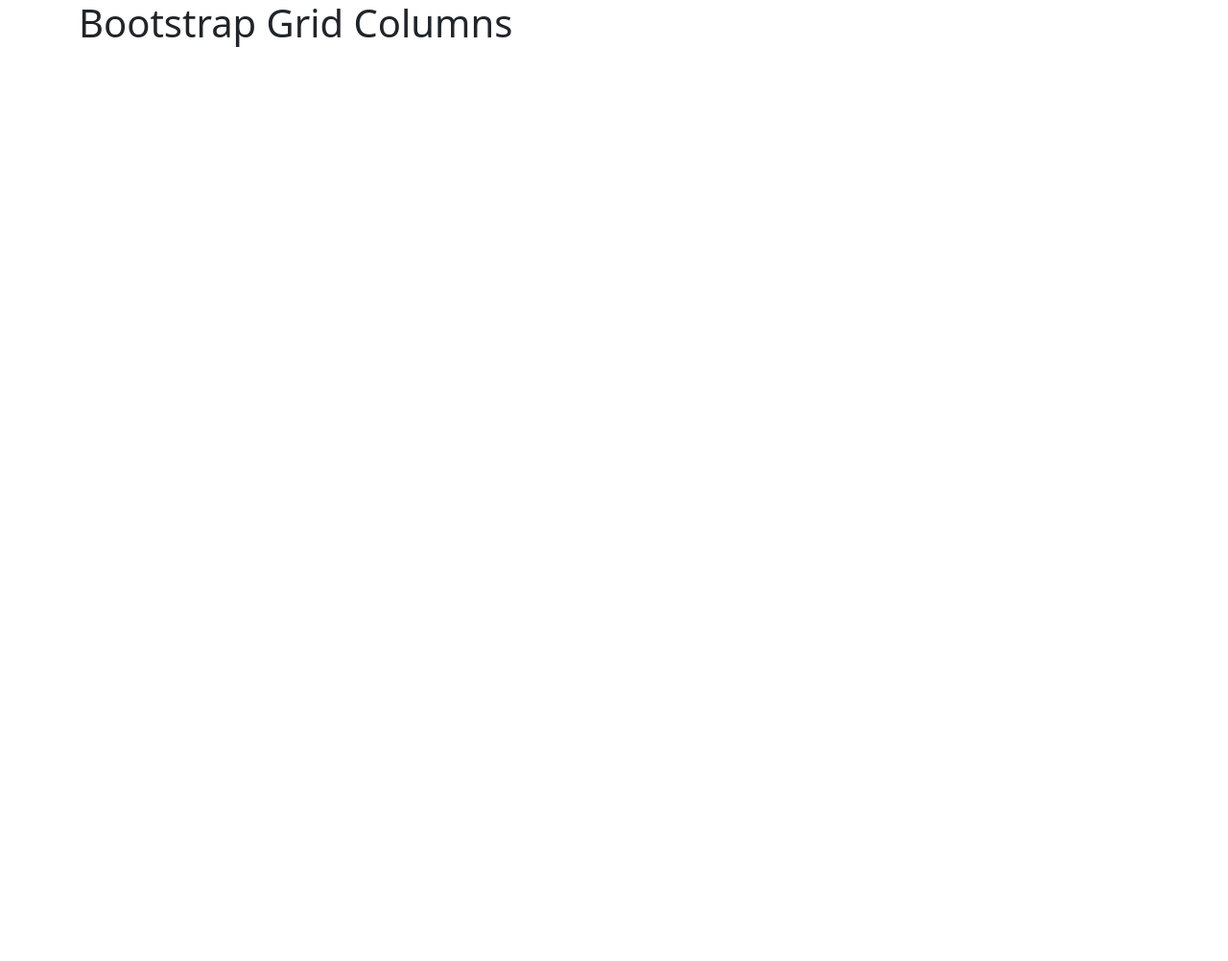
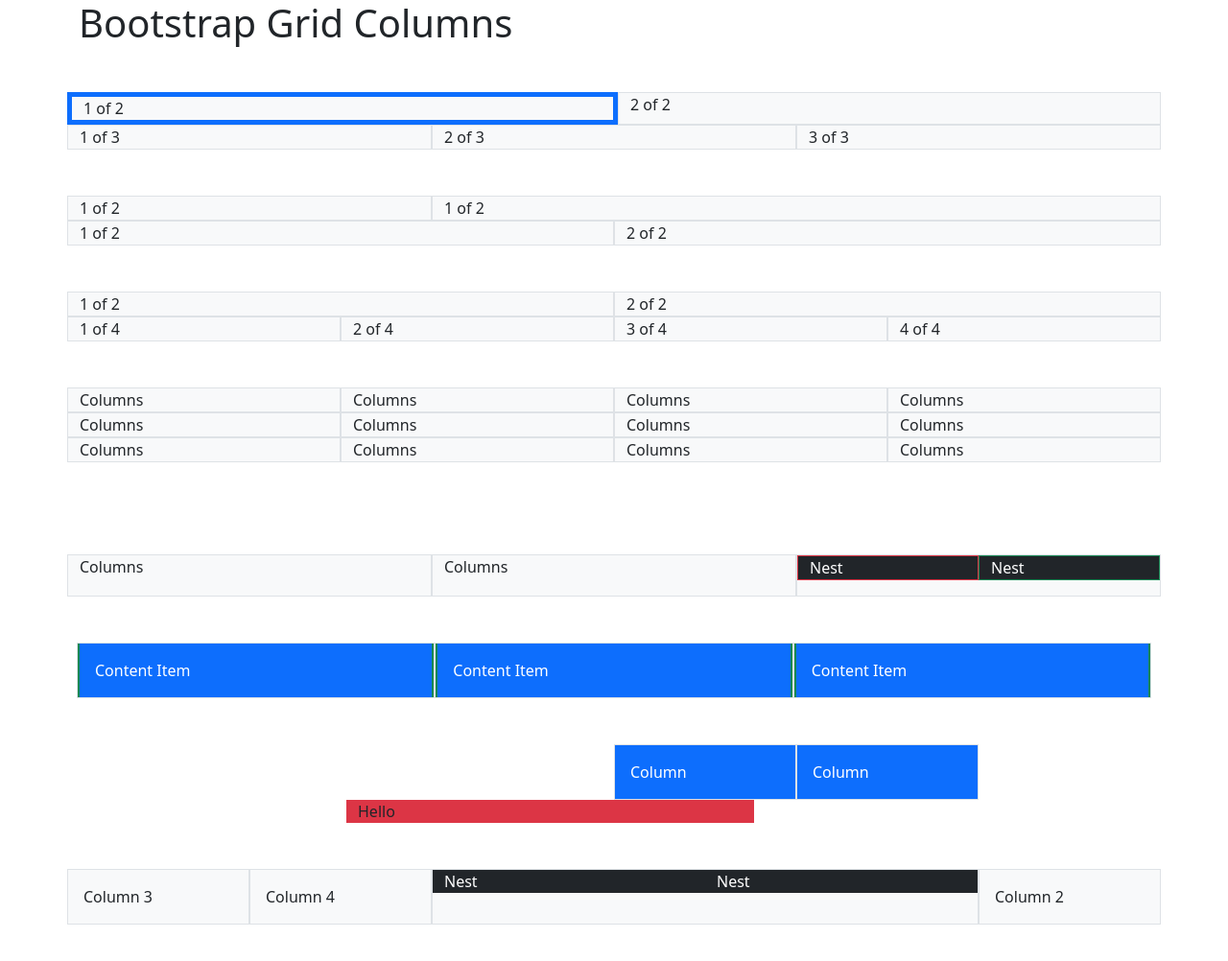
Before and after one commit to fisheeesh/bootstrap-training, a plain HTML site: page 10-bootstrap-grid-columns.html in a window 1280 px wide. Shown: the whole page at 96% size. Before the commit the page ends 830 px from the top, so only its background shows below. Drawn offline with Linux system fonts and the light colour scheme.

Commit message:
gird (idk)

```diff
--- a/10-bootstrap-grid-columns.html
+++ b/10-bootstrap-grid-columns.html
@@ -1,5 +1,6 @@
 <!DOCTYPE html>
 <html lang="en">
+
 <head>
   <meta charset="UTF-8" />
   <meta http-equiv="X-UA-Compatible" content="IE=edge" />
@@ -7,41 +8,125 @@
   <link rel="stylesheet" href="./assets/css/bootstrap.min.css" />
   <title>Bootstrap Sandbox | Bootstrap Grid Columns</title>
 </head>
+
 <body>
   <div class="container">
     <h1 class="mb-5">Bootstrap Grid Columns</h1>
 
     <!-- Basic Grid Layout -->
+    <div class="row">
+      <div class="col bg-light border border-5 border-primary">1 of 2</div>
+      <div class="col bg-light border">2 of 2</div>
+    </div>
+    <div class="row">
+      <div class="col bg-light border">1 of 3</div>
+      <div class="col bg-light border">2 of 3</div>
+      <div class="col bg-light border">3 of 3</div>
+    </div>
 
     <br /><br />
 
     <!-- Column Sizes -->
+    <div class="row">
+      <div class="col-4 bg-light border">1 of 2</div>
+      <div class="col-8 bg-light border">1 of 2</div>
+    </div>
+
+    <div class="row">
+      <div class="col-6 bg-light border">1 of 2</div>
+      <div class="col-6 bg-light border">2 of 2</div>
+    </div>
 
     <br /><br />
 
     <!-- Responsive Grid -->
+    <div class="row">
+      <div class="col-md-6 bg-light border">1 of 2</div>
+      <div class="col-md-6 bg-light border">2 of 2</div>
+    </div>
+
+    <div class="row">
+      <div class="col-sm-6 col-md-4 col-lg-3 bg-light border">1 of 4</div>
+      <div class="col-sm-6 col-md-4 col-lg-3 bg-light border">2 of 4</div>
+      <div class="col-sm-6 col-md-4 col-lg-3 bg-light border">3 of 4</div>
+      <div class="col-sm-6 col-md-4 col-lg-3 bg-light border">4 of 4</div>
+    </div>
 
     <br /><br />
 
     <!-- Row Cols -->
+    <div class="row row-cols-1 row-cols-md-2 row-cols-lg-4">
+      <div class="col bg-light border">Columns</div>
+      <div class="col bg-light border">Columns</div>
+      <div class="col bg-light border">Columns</div>
+      <div class="col bg-light border">Columns</div>
+      <div class="col bg-light border">Columns</div>
+      <div class="col bg-light border">Columns</div>
+      <div class="col bg-light border">Columns</div>
+      <div class="col bg-light border">Columns</div>
+      <div class="col bg-light border">Columns</div>
+      <div class="col bg-light border">Columns</div>
+      <div class="col bg-light border">Columns</div>
+      <div class="col bg-light border">Columns</div>
+    </div>
 
     <br /><br />
 
     <br /><br />
 
     <!-- Nesting -->
+    <div class="row">
+      <div class="col bg-light border pb-3">Columns</div>
+      <div class="col bg-light border pb-3">Columns</div>
+      <div class="col bg-light border pb-3">
+        <div class="row">
+          <div class="col text-bg-dark border border-danger">Nest</div>
+          <div class="col text-bg-dark border border-success">Nest</div>
+        </div>
+      </div>
+    </div>
 
     <br /><br />
 
     <!-- Gutters -->
+    <div class="row g-1">
+      <div class="col-md-4 border bg-success">
+        <div class="p-3 text-bg-primary">Content Item</div>
+      </div>
+      <div class="col-md-4 border bg-success">
+        <div class="p-3 text-bg-primary">Content Item</div>
+      </div>
+      <div class="col-md-4 border bg-success">
+        <div class="p-3 text-bg-primary">Content Item</div>
+      </div>
+    </div>
 
     <br /><br />
 
     <!-- Offsetting Columns -->
+    <div class="row offset-6">
+      <!-- <div class="p-3 col border text-bg-primary">Column</div> -->
+      <div class="p-3 col-4 border text-bg-primary">Column</div>
+      <div class="p-3 col-4 border text-bg-primary">Column</div>
+    </div>
+    <div class="row offset-3">
+      <div class="col-6 bg-danger">Hello</div>
+    </div>
 
     <br /><br />
 
     <!-- Ordering -->
+    <div class="row">
+      <div class="pb-3 col-6 bg-light border order-3">
+        <div class="row">
+          <div class="col text-bg-dark">Nest</div>
+          <div class="col text-bg-dark">Nest</div>
+        </div>
+      </div>
+      <div class="p-3 col-2 bg-light border order-4">Column 2</div>
+      <div class="p-3 col-2 bg-light border order-1">Column 3</div>
+      <div class="p-3 col-2 bg-light border order-2">Column 4</div>
+    </div>
 
     <!-- Don't go past here -->
   </div>
@@ -49,4 +134,5 @@
 
   <script src="./assets/js/bootstrap.bundle.min.js"></script>
 </body>
+
 </html>
```
Also changed, not shown: 09-navbar.html (+21 -22 lines). Lines whose indentation alone changed are shown as unchanged.
